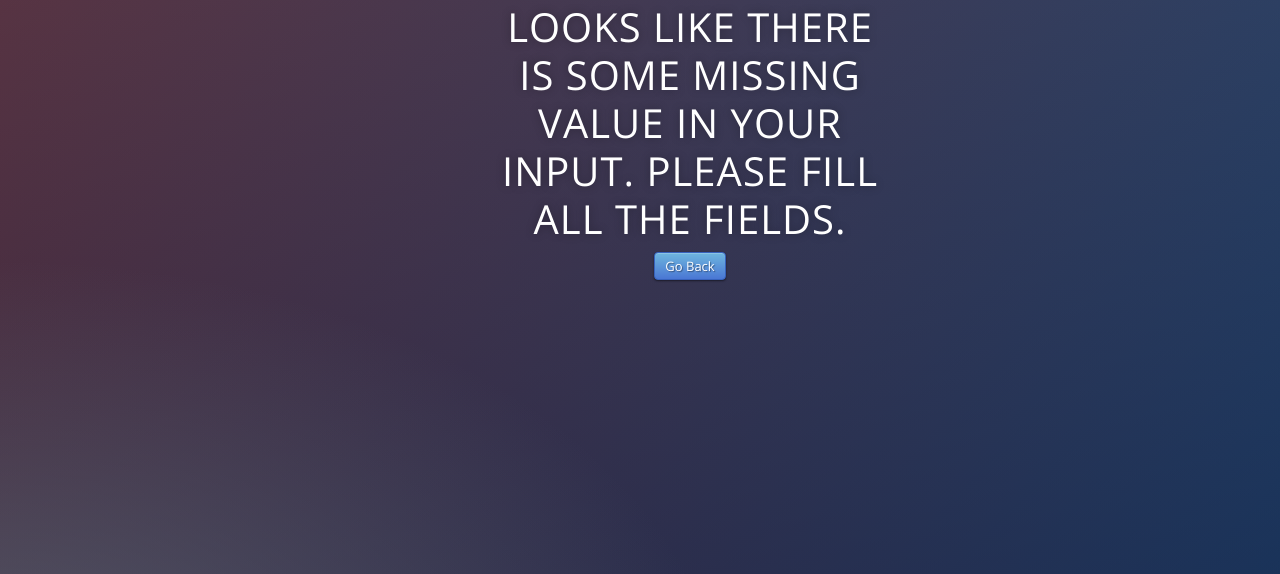
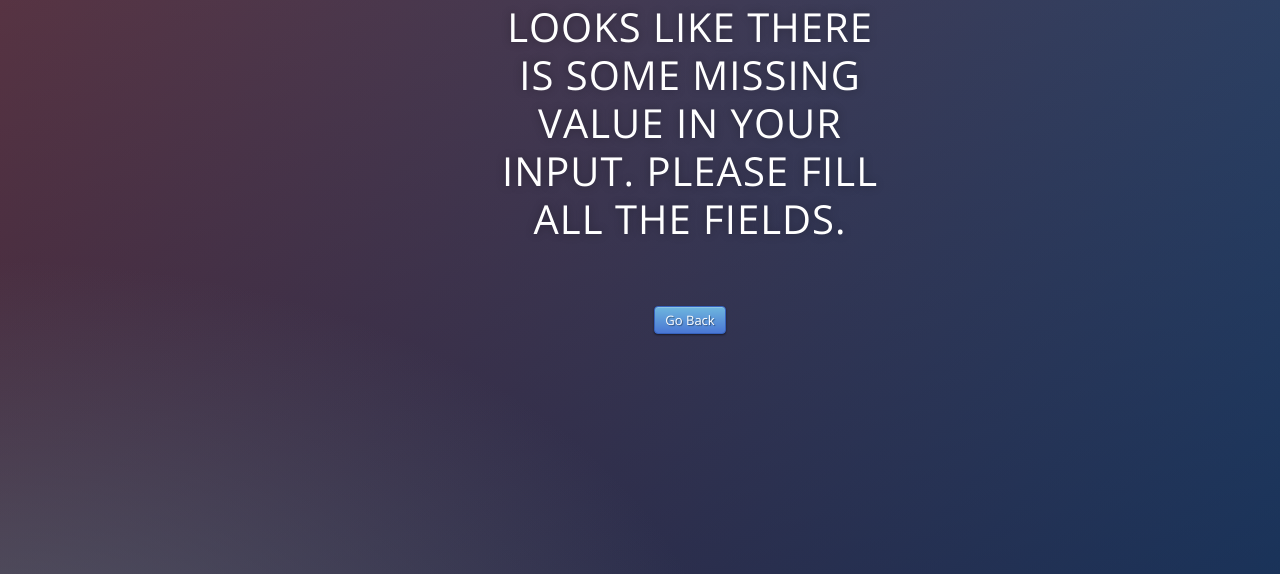
Before and after one commit to SaishMendke/covid_app, a Flask app: template templates/apology.html in a window 1280 px wide. Shown: the part 87-661 px from the top of the page. Run offline with Flask 2, Linux system fonts and the light colour scheme; the template is opened without the code that fills it, so the values that code supplies are empty; some libraries are stand-ins or nearby versions.

Commit message:
Update apology.html

```diff
--- a/templates/apology.html
+++ b/templates/apology.html
@@ -16,9 +16,9 @@
 
 <body>
  <div class="login">
-    <h1>LOOKS LIKE THERE IS SOME MISSING VALUE IN YOUR INPUT. PLEASE FILL ALL THE FIELDS.</h1>
+    <h1>LOOKS LIKE THERE IS SOME MISSING VALUE IN YOUR INPUT. PLEASE FILL ALL THE FIELDS.</h1><br><br>
    <form action="{{ url_for('predict')}}">
-     <button class="btn btn-primary" type="submit">Go Back</button>
+     <button class="btn btn-primary btn-lg" type="submit">Go Back</button>
    </form>
  </div>
 
```
